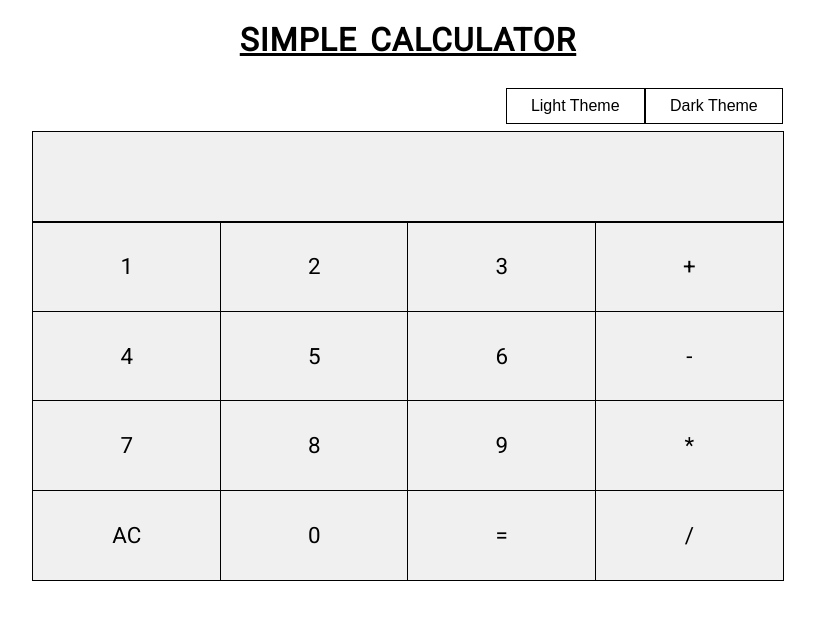
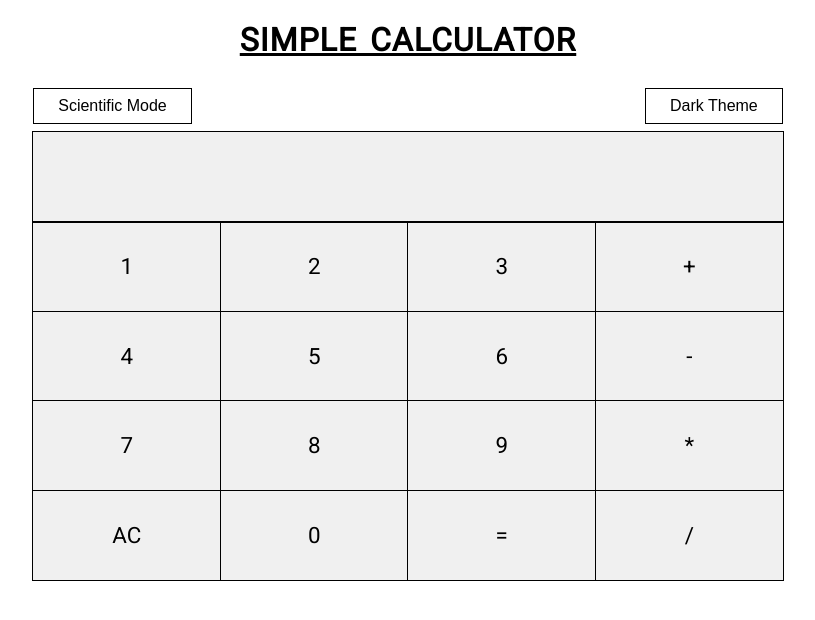
Before and after one commit to imcontrive/EngagePulse, a React (Create React App) app: page / in a window 1280 px wide. Shown: the top 620 px of the page, without its empty margins (232-1047 px from the left). Built offline with nearby package versions, Linux system fonts and the light colour scheme.

Commit message:
minor changed

```diff
--- a/src/components/Display.js
+++ b/src/components/Display.js
@@ -9,7 +9,8 @@ export default class Display extends Component {
   state = {
     input: "",
     style: "",
-    darkMode: false
+    darkMode: false,
+    isScien: ""
   };
 
   addToInput = val => {
@@ -35,18 +36,21 @@ export default class Display extends Component {
           <h3 className="is-heading">Simple Calculator</h3>
           <div className="is-calcWrapper">
             <div className="is-theme-btns">
-              {themes.map((theme, i) => (
+              <button
+                className={darkMode ? "sign-mode btn light" : "sign-mode btn"}
+                onClick={() => this.setSignMode()}
+              >
+                Scientific Mode
+              </button>
+              <span>
                 <button
-                  className={
-                    darkMode && theme === "Dark Theme" ? "btn active" : "btn"
-                  }
-                  key={i}
+                  className={darkMode ? "btn active dark" : "btn light"}
                   type="submit"
                   onClick={() => this.setDarkMode()}
                 >
-                  {theme}
+                  {!darkMode ? "Dark Theme" : "Light Mode"}
                 </button>
-              ))}
+              </span>
             </div>
             <div className="calc-wrapper">
               <Input
--- a/src/index.css
+++ b/src/index.css
@@ -187,7 +187,7 @@ body {
 }
 .is-theme-btns {
   display: flex;
-  justify-content: flex-end;
+  justify-content: space-between;
   margin: 0.5rem 0;
 }
 .is-theme-btns .btn {
```
